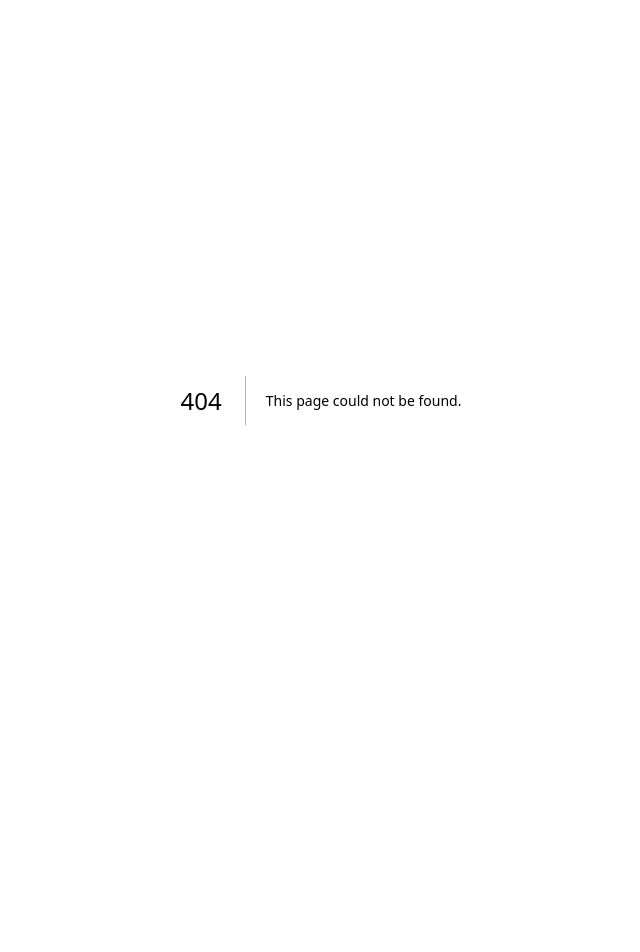
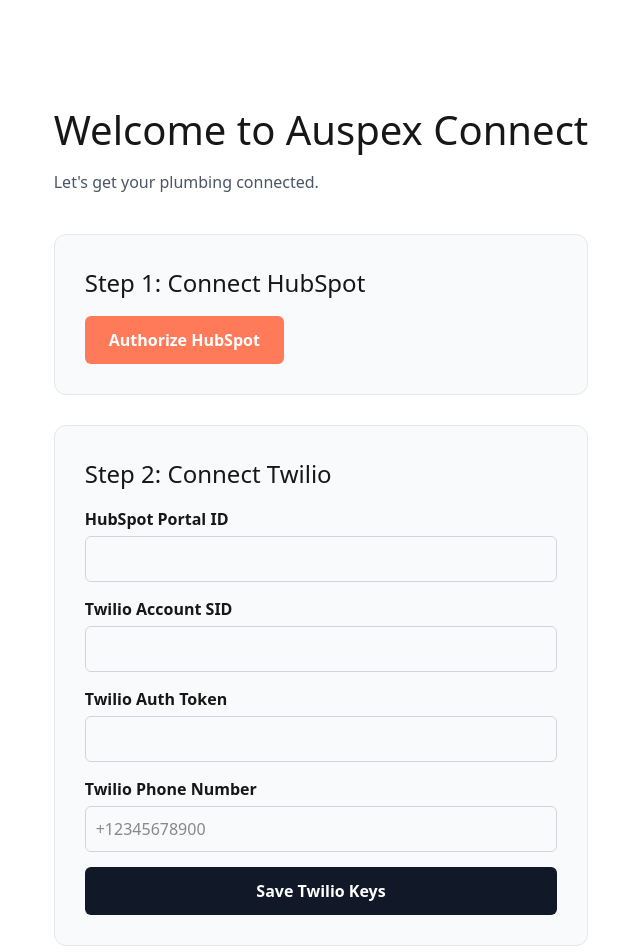
Before and after one commit to auspex07/twilio-hubspot-sms-bridge, a Next.js app: page /onboarding in a window 1280 px wide. Before the commit this address had no page. Shown: the top 952 px of the page, without its empty margins (319-959 px from the left). Before the commit the page ends 800 px from the top, so only its background shows below. Built offline with nearby package versions, Linux system fonts and the light colour scheme.

Commit message:
add onboarding page

```diff
--- /dev/null
+++ b/src/app/onboarding/page.tsx
@@ -0,0 +1,82 @@
+'use client';
+
+import { useState, Suspense } from 'react';
+import { useSearchParams } from 'next/navigation';
+
+function OnboardingContent() {
+  const searchParams = useSearchParams();
+  const sessionId = searchParams.get('session_id') || '';
+
+  const [portalId, setPortalId] = useState('');
+  const [twilioSid, setTwilioSid] = useState('');
+  const [twilioAuth, setTwilioAuth] = useState('');
+  const [twilioNumber, setTwilioNumber] = useState('');
+  const [status, setStatus] = useState('');
+
+  // 🔴 IMPORTANT: Replace YOUR_HUBSPOT_CLIENT_ID with your actual Client ID
+  const hubspotAuthUrl = `https://app.hubspot.com/oauth/authorize?client_id=f7b38951-a15c-45dd-a0a0-bbfc7133d879&redirect_uri=https://www.auspex.me/api/oauth/callback&scope=conversations.read%20conversations.write%20conversations.custom_channels.write%20crm.objects.contacts.read%20crm.objects.contacts.write&state=${sessionId}`;
+
+  const handleSaveKeys = async (e) => {
+    e.preventDefault();
+    setStatus('Saving...');
+    const response = await fetch('/api/keys/save', {
+      method: 'POST',
+      headers: { 'Content-Type': 'application/json' },
+      body: JSON.stringify({ portalId, twilioSid, twilioAuth, twilioNumber }),
+    });
+
+    if (response.ok) {
+      setStatus('Keys saved successfully! Your bridge is live.');
+    } else {
+      setStatus('Error saving keys. Please check your Portal ID and try again.');
+    }
+  };
+
+  return (
+    <div style={{ maxWidth: '600px', margin: '80px auto', fontFamily: 'system-ui, sans-serif', padding: '20px' }}>
+      <h1 style={{ fontSize: '2.5rem', marginBottom: '10px' }}>Welcome to Auspex Connect</h1>
+      <p style={{ color: '#4B5563', marginBottom: '40px' }}>Let's get your plumbing connected.</p>
+
+      {/* Step 1: HubSpot */}
+      <div style={{ background: '#F9FAFB', border: '1px solid #E5E7EB', borderRadius: '12px', padding: '30px', marginBottom: '30px' }}>
+        <h2 style={{ fontSize: '1.5rem', margin: '0 0 15px 0' }}>Step 1: Connect HubSpot</h2>
+        <a href={hubspotAuthUrl} style={{ background: '#FF7A59', color: 'white', padding: '12px 24px', borderRadius: '6px', textDecoration: 'none', fontWeight: 'bold', display: 'inline-block' }}>
+          Authorize HubSpot
+        </a>
+      </div>
+
+      {/* Step 2: Twilio */}
+      <div style={{ background: '#F9FAFB', border: '1px solid #E5E7EB', borderRadius: '12px', padding: '30px' }}>
+        <h2 style={{ fontSize: '1.5rem', margin: '0 0 15px 0' }}>Step 2: Connect Twilio</h2>
+        <form onSubmit={handleSaveKeys} style={{ display: 'flex', flexDirection: 'column', gap: '15px' }}>
+          <div>
+            <label style={{display: 'block', fontWeight: 'bold', marginBottom: '5px'}}>HubSpot Portal ID</label>
+            <input type="text" value={portalId} onChange={(e) => setPortalId(e.target.value)} style={{ width: '100%', padding: '10px', borderRadius: '6px', border: '1px solid #D1D5DB' }} required />
+          </div>
+          <div>
+            <label style={{display: 'block', fontWeight: 'bold', marginBottom: '5px'}}>Twilio Account SID</label>
+            <input type="text" value={twilioSid} onChange={(e) => setTwilioSid(e.target.value)} style={{ width: '100%', padding: '10px', borderRadius: '6px', border: '1px solid #D1D5DB' }} required />
+          </div>
+          <div>
+            <label style={{display: 'block', fontWeight: 'bold', marginBottom: '5px'}}>Twilio Auth Token</label>
+            <input type="password" value={twilioAuth} onChange={(e) => setTwilioAuth(e.target.value)} style={{ width: '100%', padding: '10px', borderRadius: '6px', border: '1px solid #D1D5DB' }} required />
+          </div>
+          <div>
+            <label style={{display: 'block', fontWeight: 'bold', marginBottom: '5px'}}>Twilio Phone Number</label>
+            <input type="text" placeholder="+12345678900" value={twilioNumber} onChange={(e) => setTwilioNumber(e.target.value)} style={{ width: '100%', padding: '10px', borderRadius: '6px', border: '1px solid #D1D5DB' }} required />
+          </div>
+          <button type="submit" style={{ background: '#111827', color: 'white', padding: '12px', borderRadius: '6px', fontWeight: 'bold', border: 'none', cursor: 'pointer' }}>Save Twilio Keys</button>
+        </form>
+        {status && <p style={{ marginTop: '15px', color: '#059669', fontWeight: 'bold' }}>{status}</p>}
+      </div>
+    </div>
+  );
+}
+
+export default function OnboardingPage() {
+  return (
+    <Suspense fallback={<div style={{textAlign: 'center', marginTop: '100px'}}>Loading...</div>}>
+      <OnboardingContent />
+    </Suspense>
+  );
+}
```
